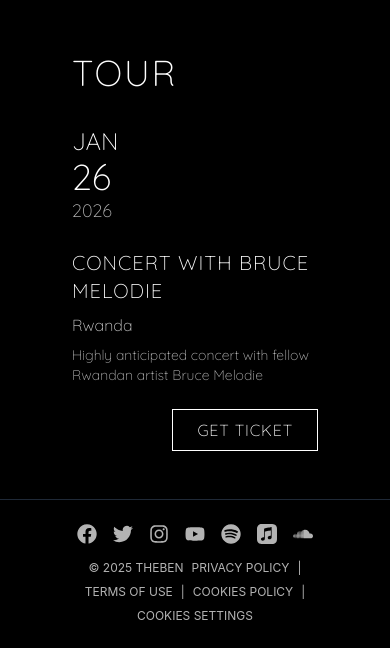
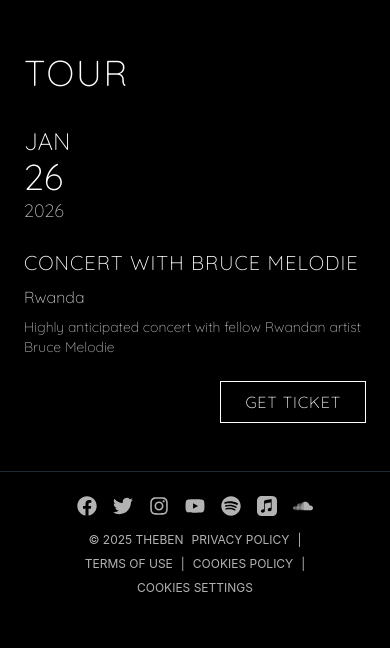
Before and after one commit to Kgadrw/theben-frontend, a Next.js app: page / in a window 390 px wide. Shown: the part 2775-3423 px from the top of the page. After the commit the page ends 3395 px from the top, so only its background shows below. Built offline with nearby package versions, Linux system fonts and the light colour scheme; no server answers; a web font is replaced by a local one.

Commit message:
changed design

```diff
--- a/components/Tours.tsx
+++ b/components/Tours.tsx
@@ -60,17 +60,17 @@ export default function Tours() {
     <section className="relative w-full bg-black py-4 md:py-6 px-6 md:px-12">
       <div className="relative z-10 h-full flex flex-col justify-start pt-2 md:pt-4">
         {/* Tours Title */}
-        <h1 className="text-white text-4xl md:text-5xl lg:text-6xl font-quicksand font-light uppercase tracking-wider mb-8 md:mb-12 px-12 md:px-16 lg:px-20">
+        <h1 className="text-white text-4xl md:text-5xl lg:text-6xl font-quicksand font-light uppercase tracking-wider mb-8 md:mb-12">
           Tour
         </h1>
 
         {/* Tour Dates */}
         {loading ? (
-          <div className="flex justify-center items-center py-20 px-12 md:px-16 lg:px-20">
+          <div className="flex justify-center items-center py-20">
             <div className="text-white font-quicksand font-light">Loading tours...</div>
           </div>
         ) : (
-          <div className="flex flex-col gap-8 px-12 md:px-16 lg:px-20">
+          <div className="flex flex-col gap-8">
             {displayTours.map((tour) => {
               const { month, day, year } = formatDate(tour.date)
               return (
```
